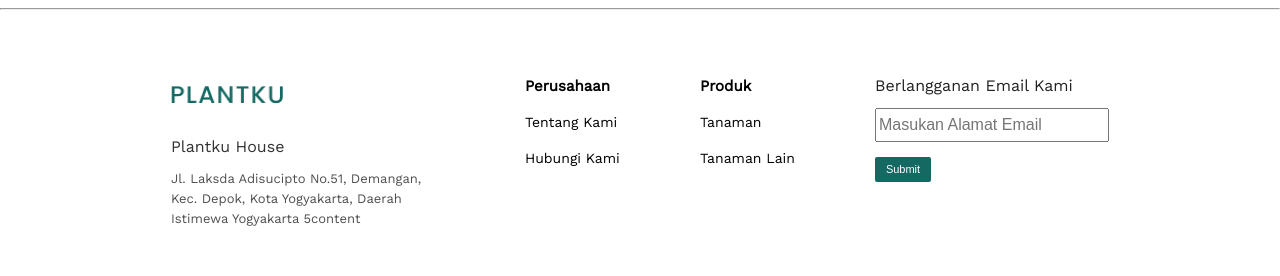
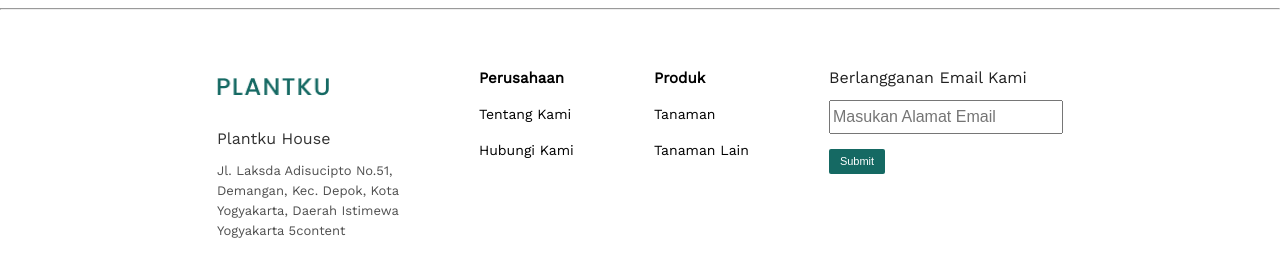
Before and after one commit to farrubek/Plant-hop, a plain HTML site: page index.html in a window 1280 px wide. Drawn offline with nearby package versions, Linux system fonts and the light colour scheme.

Commit message:
add footer container

```diff
--- a/css/stayil.css
+++ b/css/stayil.css
@@ -39,14 +39,17 @@ img{
   flex-grow: 1;
 }/* FOOTER STAYL */
 .footer-container {
+  width: 946px;
   display: flex;
-  padding: 60px 131px 71px;
+  margin-top: 60px;
+  margin-bottom: 71px;
+}
 
-}
 
 .footer-content__section {
   width: 287px;
   margin-right: 80px;
+  padding: 0px;
 }
 .footer-content__link {
   font-size: 24px;
@@ -62,6 +65,7 @@ img{
   color:#333333 ;
 }
 .footer-content__text {
+  height: 60px;
   font-family: 'Work Sans', sans-serif;
   font-weight: 400;
   font-size: 13px;
```
Also changed, not shown: index.html (+1 -0 lines).
